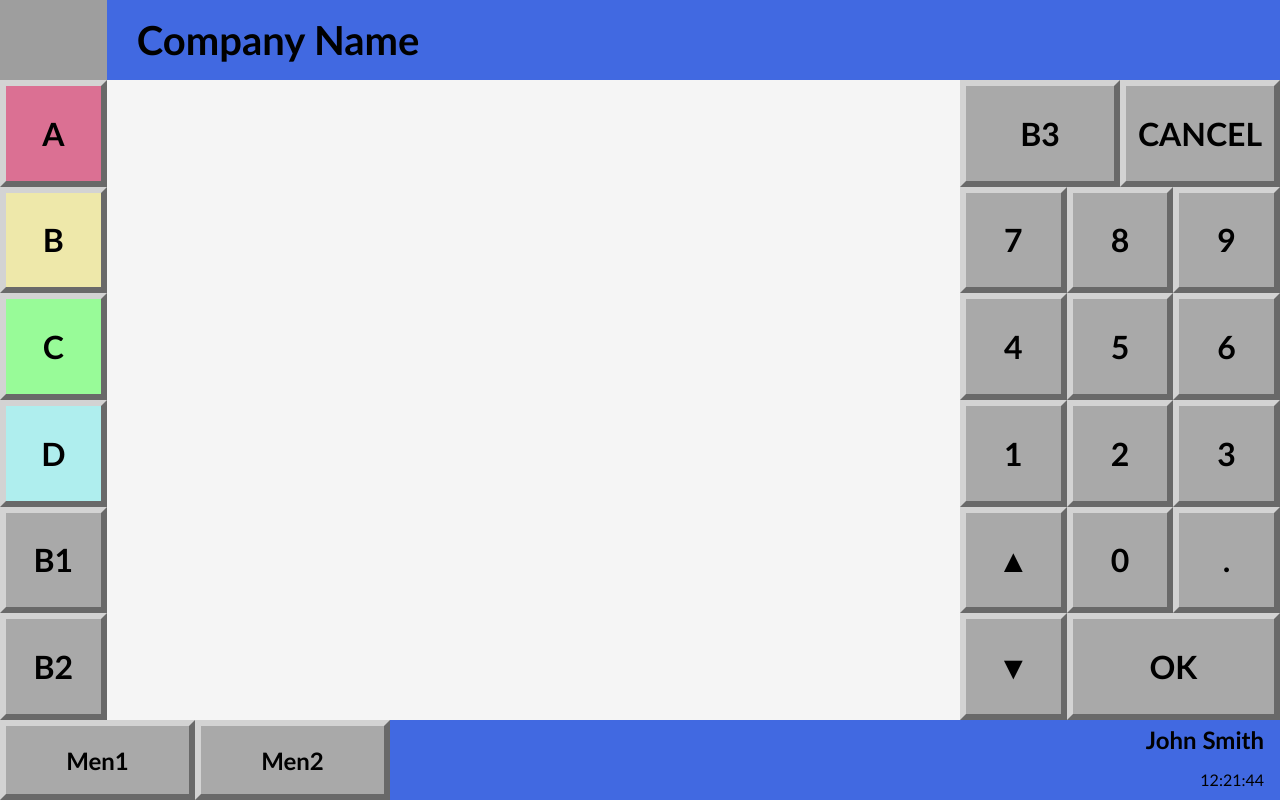
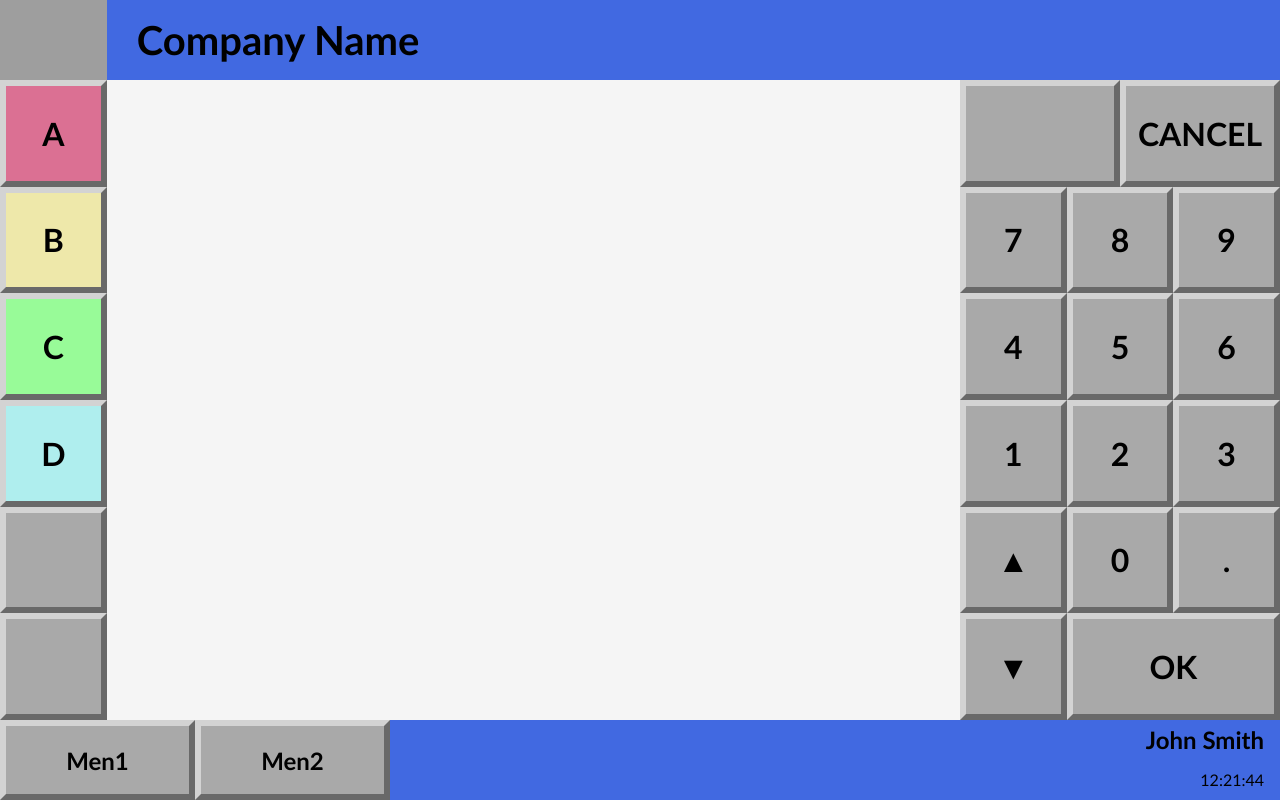
Before and after one commit to pawelglucklich/inventory-management-app-frontend, a React (Create React App) app: page / in a window 1280 px wide. Built offline with nearby package versions, Linux system fonts and the light colour scheme; grey boxes are pictures that could not be loaded.

Commit message:
Added hidden buttons.

```diff
--- a/src/components/MainApp/LeftPanel/MainApp-LeftPanel.tsx
+++ b/src/components/MainApp/LeftPanel/MainApp-LeftPanel.tsx
@@ -10,8 +10,8 @@ export const MainAppLeftPanel = () => {
             <Btn text={'b'}/>
             <Btn text={'c'}/>
             <Btn text={'d'}/>
-            <Btn text={'b1'}/>
-            <Btn text={'b2'}/>
+            <Btn text={'b1 hidden'}/>
+            <Btn text={'b2 hidden'}/>
         </div>
     );
 };
--- a/src/components/MainApp/RightPanel/MainApp-RightPanel.tsx
+++ b/src/components/MainApp/RightPanel/MainApp-RightPanel.tsx
@@ -6,7 +6,7 @@ import {Btn} from "../../common/Btn";
 export const MainAppRightPanel = () => {
     return (
         <div className={'main-app-right-panel'}>
-            <Btn text={'b3'}/>
+            <Btn text={'b3 hidden'}/>
             <Btn text={'cancel'}/>
             <Btn text={'7'}/>
             <Btn text={'8'}/>
```
